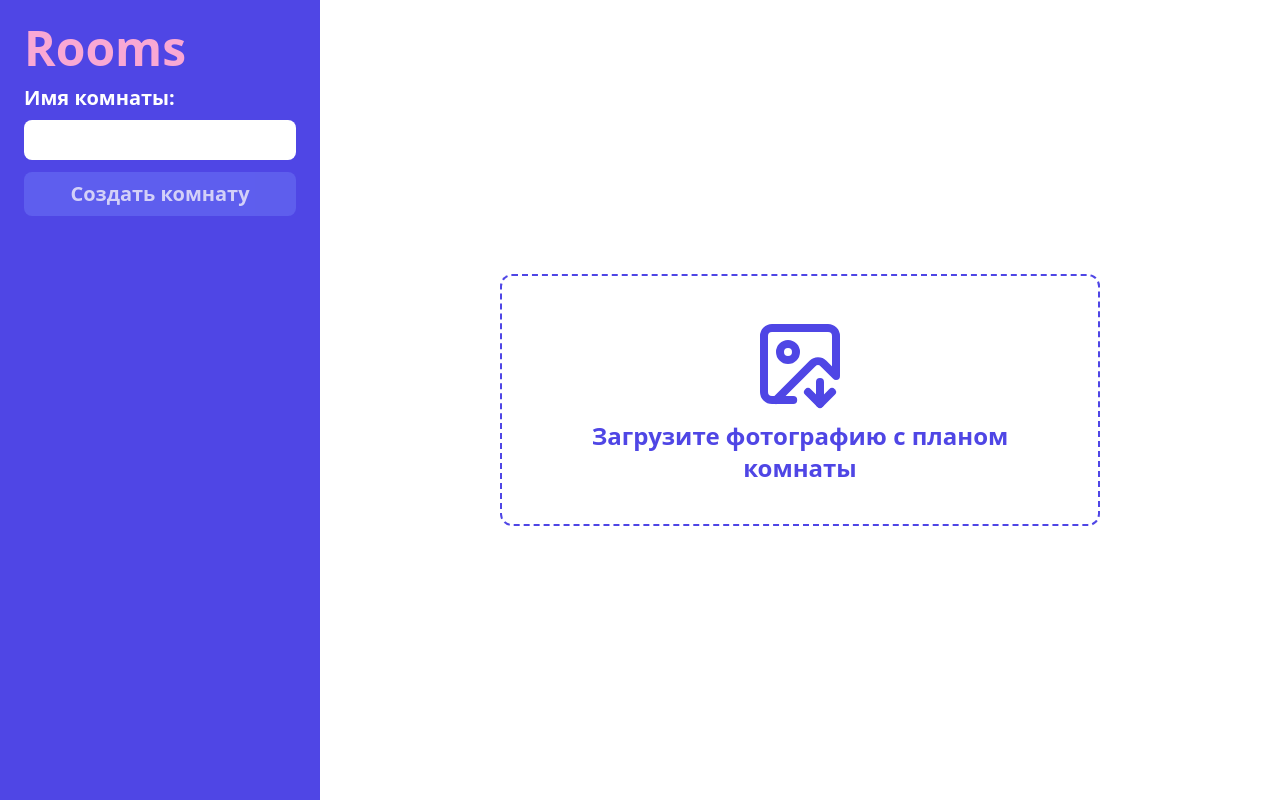
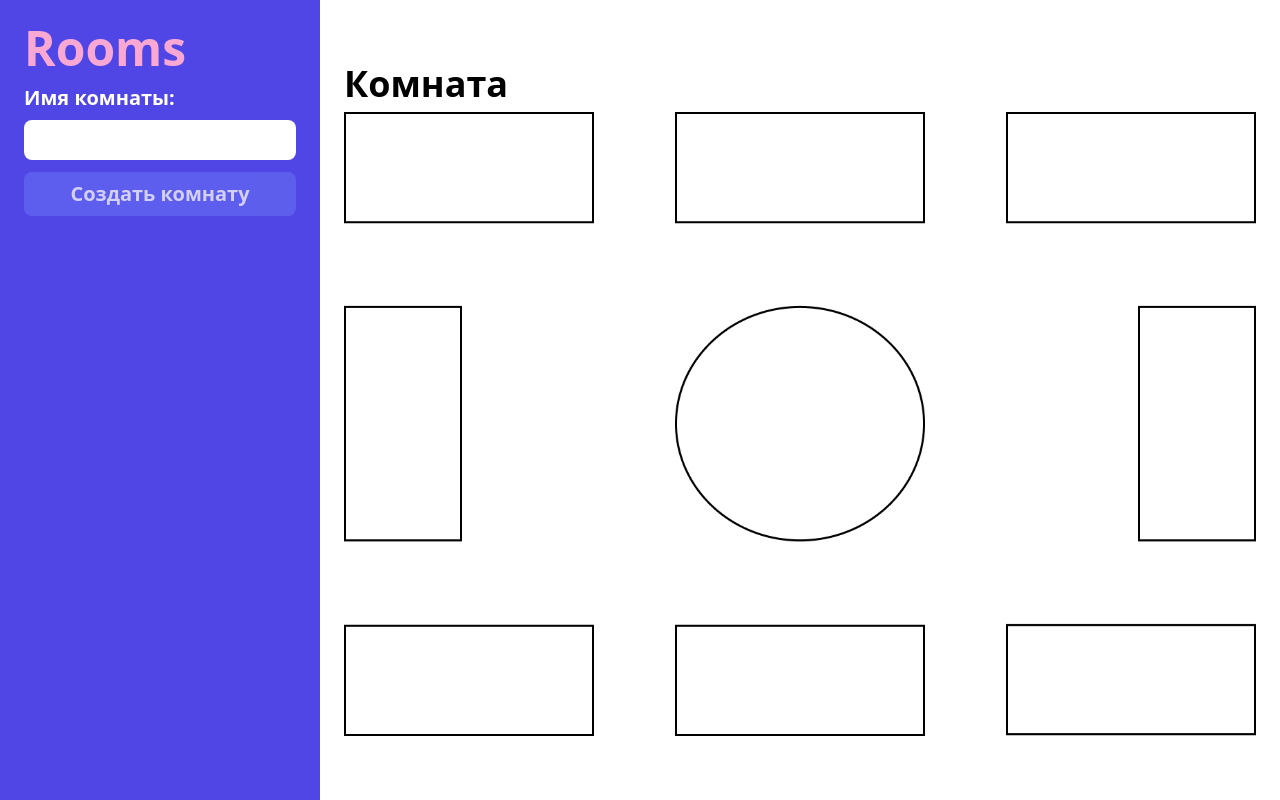
Before and after one commit to dsc-sgu/rooms, a SvelteKit app in the folder rooms-frontend/: page /create-room in a window 1280 px wide. Built offline with nearby package versions, Linux system fonts and the light colour scheme.

Commit message:
feat: Layout for room image

```diff
--- a/rooms-frontend/src/lib/wrapper.svelte
+++ b/rooms-frontend/src/lib/wrapper.svelte
@@ -8,7 +8,7 @@
       <slot name="sidebar"></slot>
     </Sidebar>
   </div>
-  <div class="p-6 w-2/3 xl:w-3/4 2xl:w-4/5 flex justify-center items-center box-border">
+  <div class="p-6 w-2/3 xl:w-3/4 2xl:w-4/5 flex justify-center items-center box-border h-screen">
     <slot></slot>
   </div>
 </div>
--- a/rooms-frontend/src/routes/create-room/+page.svelte
+++ b/rooms-frontend/src/routes/create-room/+page.svelte
@@ -1,12 +1,14 @@
-<script>
+<script lang="ts">
   import UploadRoomImg from '$lib/upload-room-img.svelte';
   import Wrapper from '$lib/wrapper.svelte';
+
+  let imageUrl: string | null = '123';
 </script>
 
 <Wrapper>
   <form class="mt-3 flex flex-col" slot="sidebar">
     <label for="room-name" class="text-white text-xl mb-2 font-bold">Имя комнаты:</label>
-    <input type="text" id="room-name" class="p-2 font-medium rounded-lg outline-none" />
+    <input type="text" id="room-name" class="p-2 font-medium rounded-lg outline-none" placeholder="" />
     <button
       type="submit"
       class="p-2 mt-3 bg-indigo-500 rounded-lg text-xl text-white enabled:hover:bg-indigo-400 disabled:opacity-75 transition duration-100 font-semibold"
@@ -16,5 +18,18 @@
     </button>
   </form>
 
-  <UploadRoomImg />
+  {#if imageUrl === null}
+    <UploadRoomImg />
+  {:else}
+    <div class="h-full flex flex-col justify-center">
+      <span class="text-4xl font-bold">Комната</span>
+      <img src="/room.png" class="object-contain max-w-full max-h-full img-height w-auto h-auto mt-2" alt="room">
+    </div>
+  {/if}
 </Wrapper>
+
+<style>
+  .img-height {
+    max-height: calc(100% - 50px);
+  }
+</style>
```
